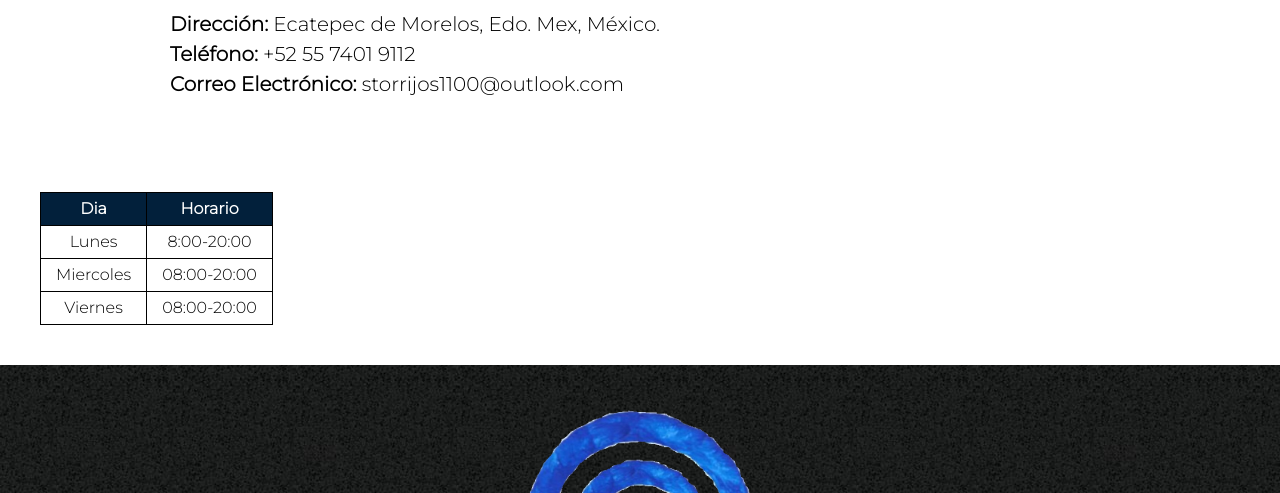
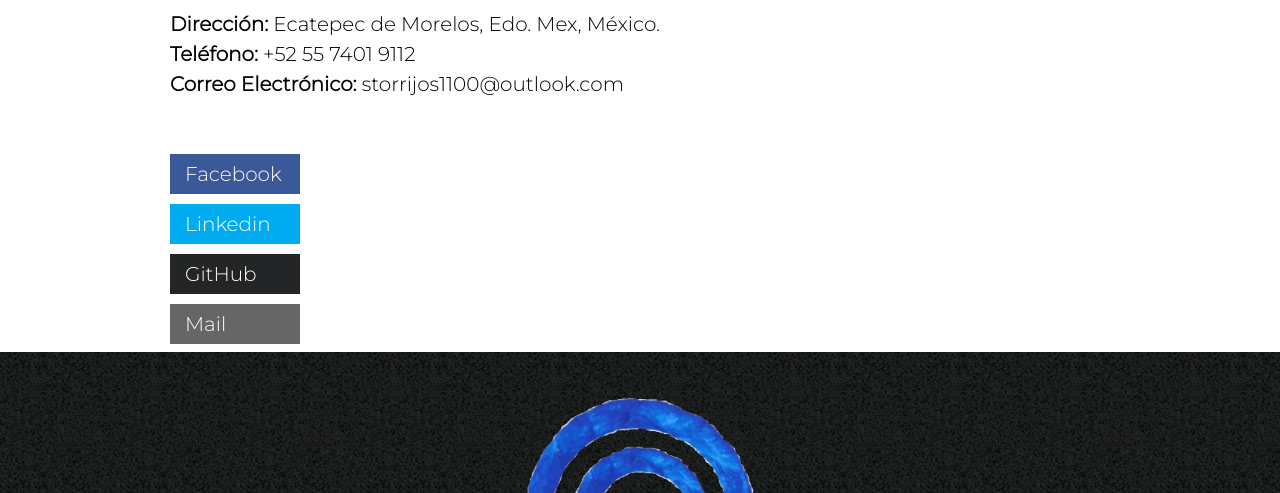
Before and after one commit to SamFlynn0105/stot-sol, a plain HTML site: page contacto.html in a window 1280 px wide. Shown: the part 307-800 px from the top of the page. Drawn offline with Linux system fonts and the light colour scheme.

Commit message:
se anade links redes sociales

```diff
--- a/contacto.html
+++ b/contacto.html
@@ -73,11 +73,20 @@
             <li><strong>Teléfono:</strong> +52 55 7401 9112</li>
             <li><strong>Correo Electrónico:</strong> storrijos1100@outlook.com</li>
         </ul>
+
+        <div class="social">
+            <ul>
+                <li><a href="https://www.facebook.com/STorrijos0105" target="_blank" class="icon-facebook">Facebook</a></li>
+                <li><a href="www.linkedin.com/in/samuel-torrijos-tiburcio-95903b163" target="_blank" class="icon-linkedin">Linkedin</a></li>
+                <li><a href="https://github.com/SamFlynn0105" target="_blank" class="icon-github">GitHub</a></li>
+                <li><a href="mailto:storrijos1100@outlook.com" class="icon-mail">Mail</a></li>
+            </ul>
+        </div>
+
     </section>
-</body>
-</html>
 
-        <table>
+
+        <!--<table>
             <thead>
                 <tr>
                     <th>Dia </th>
@@ -100,7 +109,7 @@
                 </tr>
             </tbody>
 
-        </table>
+        </table>-->
 
       </section>
     </main>
--- a/style.css
+++ b/style.css
@@ -206,6 +206,7 @@ td, th{
     padding: 3em;
     background: #ffffff;
     width: 940px;
+    height: auto;
     margin: 0 auto;
 }
 
@@ -336,3 +337,36 @@ td, th{
         margin-bottom: 10px; /* Espaciado entre elementos */
       }
 }
+
+.social {
+	position: relative; /* Hacemos que la posición en pantalla sea fija para que siempre se muestre en pantalla*/
+	/*left: 0; /* Establecemos la barra en la izquierda */
+    top: 50px; /* Bajamos la barra 200px de arriba a abajo */
+	z-index: 2000; /* Utilizamos la propiedad z-index para que no se superponga algún otro elemento como sliders, galerías, etc */
+}
+
+	.social ul {
+		list-style:none;
+	}
+
+	.social ul li a {
+		display: block;
+        width: 100px;
+		color:#fff;
+		background: #000;
+		padding: 10px 15px;
+		text-decoration: none;
+		-webkit-transition:all 500ms ease;
+		-o-transition:all 500ms ease;
+		transition:all 500ms ease; /* Establecemos una transición a todas las propiedades */
+	}
+
+	.social ul li .icon-facebook {background:#3b5998;} /* Establecemos los colores de cada red social, aprovechando su class */
+	.social ul li .icon-linkedin {background: #00abf0;}
+    .social ul li .icon-github {background: #242526;}
+	.social ul li .icon-mail {background: #666666;}
+
+	.social ul li a:hover {
+		background: #000; /* Cambiamos el fondo cuando el usuario pase el mouse */
+		padding: 10px 30px; /* Hacemos mas grande el espacio cuando el usuario pase el mouse */
+	}
```
